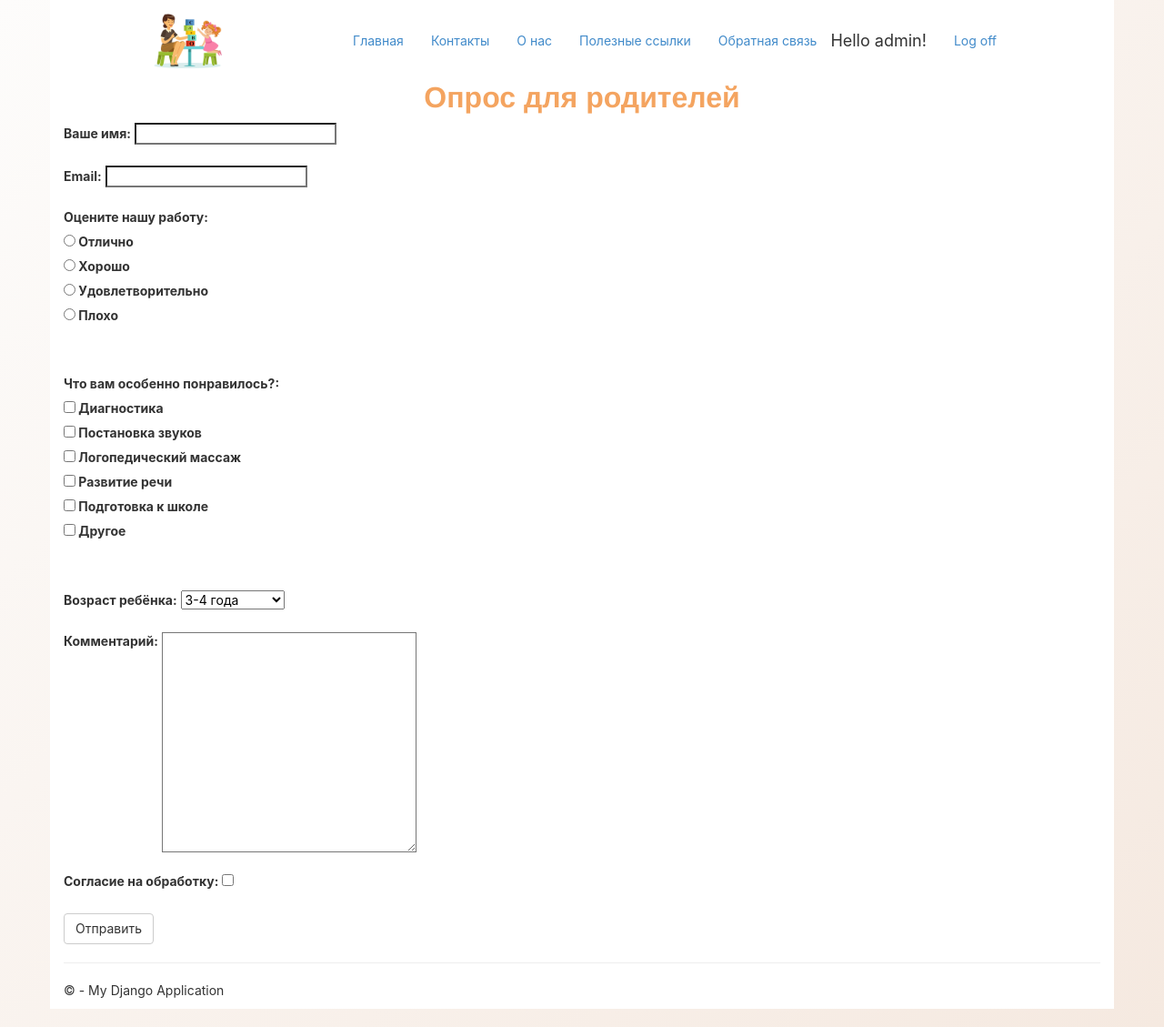
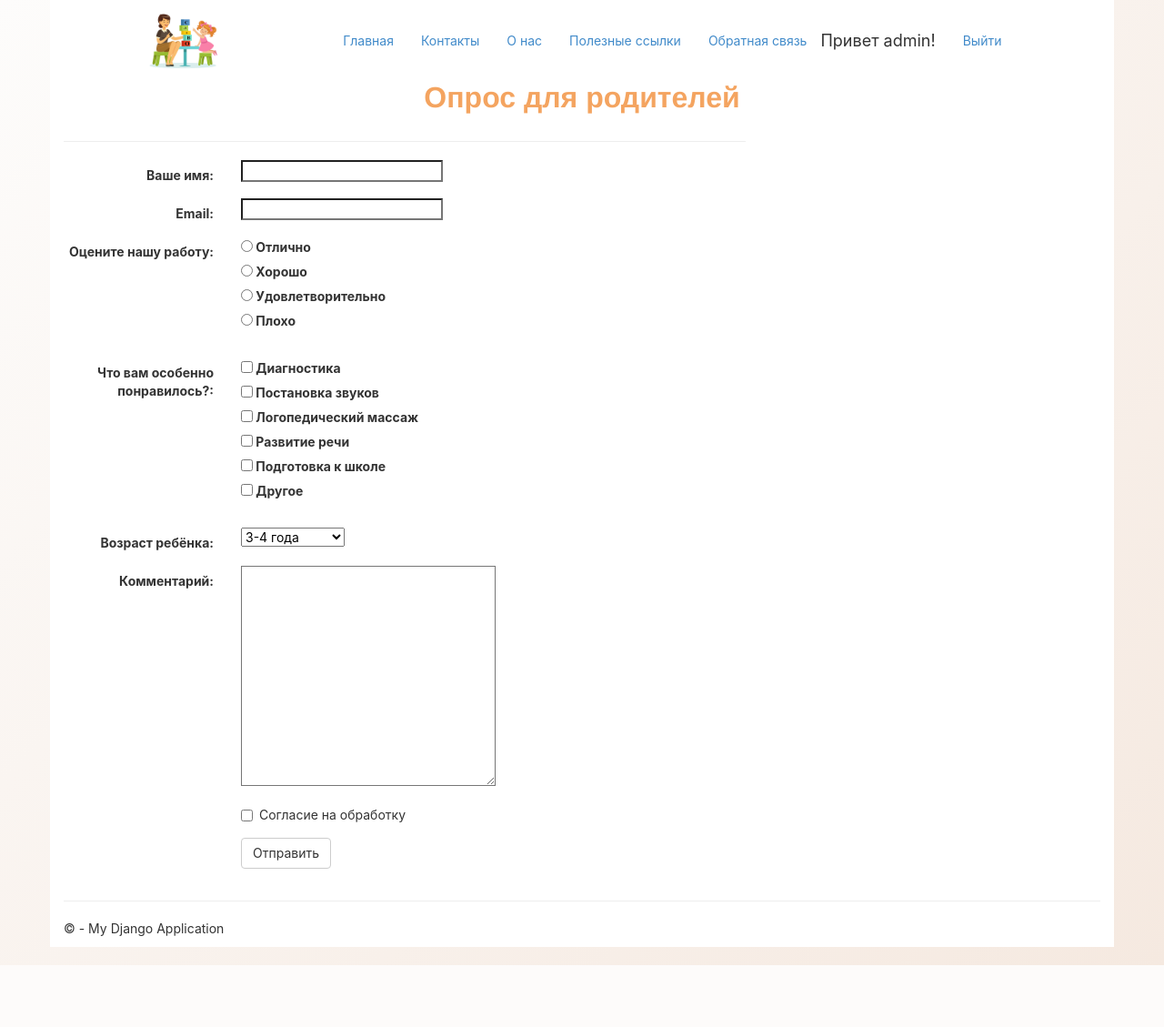
Before and after one commit to Lenchis21/DjangoSite, a Django app: page /pool/ in a window 1280 px wide. Shown: the whole page at 91% size. After the commit the page ends 1061 px from the top, so only its background shows below. Run offline with Django 3.2, Linux system fonts and the light colour scheme; a user stored in the database is signed in; some libraries are stand-ins or nearby versions.

Commit message:
Отредактировал авторизацию, нужно добавить регистрацию.

```diff
--- a/DjangoSite/DjangoSite/urls.py
+++ b/DjangoSite/DjangoSite/urls.py
@@ -22,7 +22,7 @@ urlpatterns = [
              authentication_form=forms.BootstrapAuthenticationForm,
              extra_context=
              {
-                 'title': 'Log in',
+                 'title': 'Вход',
                  'year' : datetime.now().year,
              }
          ),
--- a/DjangoSite/app/forms.py
+++ b/DjangoSite/app/forms.py
@@ -14,11 +14,11 @@ class BootstrapAuthenticationForm(AuthenticationForm):
     username = forms.CharField(max_length=254,
                                widget=forms.TextInput({
                                    'class': 'form-control',
-                                   'placeholder': 'User name'}))
+                                   'placeholder': 'Имя'}))
     password = forms.CharField(label=_("Password"),
                                widget=forms.PasswordInput({
                                    'class': 'form-control',
-                                   'placeholder':'Password'}))
+                                   'placeholder':'Пароль'}))
 
 class ReviewForm(forms.Form):
     name = forms.CharField(label='Ваше имя', min_length = 2,  max_length=100)
--- a/DjangoSite/app/templates/app/loginpartial.html
+++ b/DjangoSite/app/templates/app/loginpartial.html
@@ -2,15 +2,15 @@
 <form id="logoutForm" action="/logout/" method="post" class="navbar-right">
     {% csrf_token %}
     <ul class="nav navbar-nav navbar-right">
-        <li><span class="navbar-brand">Hello {{ user.username }}!</span></li>
-        <li><a href="javascript:document.getElementById('logoutForm').submit()">Log off</a></li>
+        <li><span class="navbar-brand">Привет {{ user.username }}!</span></li>
+        <li><a href="javascript:document.getElementById('logoutForm').submit()">Выйти</a></li>
     </ul>
 </form>
 
 {% else %}
 
 <ul class="nav navbar-nav navbar-right">
-    <li><a href="{% url 'login' %}">Log in</a></li>
+    <li><a href="{% url 'login' %}">Войти</a></li>
 </ul>
 
 {% endif %}
--- a/DjangoSite/app/templates/app/pool.html
+++ b/DjangoSite/app/templates/app/pool.html
@@ -1,41 +1,87 @@
-
-
 {% extends "app/layout.html" %}
 {% load static %}
 
 {% block content %}
+<link rel="stylesheet" type="text/css" href="{% static 'app/content/site.css' %}" />
+
+<h2 class="title">{{ title }}</h2>
+
 {% if not data %}
+<div class="row">
+    <div class="col-md-8">
+        <section id="feedbackForm">
+            <form method="post" class="form-horizontal">
+                {% csrf_token %}
+                <hr />
 
- <h2 class="title">{{ title }}</h2>
+                <div class="form-group">
+                    <label for="{{form.name.id_for_label}}" class="col-md-3 control-label">{{ form.name.label }}:</label>
+                    <div class="col-md-9">{{ form.name }}</div>
+                </div>
 
-    <form method="post">
-        {% csrf_token %}
-        <label for="{{form.name.id_for_label}}">{{ form.name.label }}:</label>
-        {{form.name}} <br><br>
-        <label for="{{form.email.id_for_label}}">{{ form.email.label }}:</label>
-        {{form.email}} <br><br>
-        <label for="{{form.rating.id_for_label}}">{{ form.rating.label }}:</label>
-        {{form.rating}} <br><br>
-        <label for="{{form.liked.id_for_label}}">{{ form.liked.label }}:</label>
-        {{form.liked}} <br><br>
-        <label for="{{form.age.id_for_label}}">{{ form.age.label }}:</label>
-        {{form.age}} <br><br>
-        <label for="{{form.message.id_for_label}}">{{ form.message.label }}:</label>
-        {{form.message}} <br><br>
-        <label for="{{form.consent.id_for_label}}">{{ form.consent.label }}:</label>
-        {{form.consent}} <br><br>
-        <input type="submit" value="Отправить" class="btn btn-default">
-    </form>
+                <div class="form-group">
+                    <label for="{{form.email.id_for_label}}" class="col-md-3 control-label">{{ form.email.label }}:</label>
+                    <div class="col-md-9">{{ form.email }}</div>
+                </div>
+
+                <div class="form-group">
+                    <label for="{{form.rating.id_for_label}}" class="col-md-3 control-label">{{ form.rating.label }}:</label>
+                    <div class="col-md-9">{{ form.rating }}</div>
+                </div>
+
+                <div class="form-group">
+                    <label for="{{form.liked.id_for_label}}" class="col-md-3 control-label">{{ form.liked.label }}:</label>
+                    <div class="col-md-9">{{ form.liked }}</div>
+                </div>
+
+                <div class="form-group">
+                    <label for="{{form.age.id_for_label}}" class="col-md-3 control-label">{{ form.age.label }}:</label>
+                    <div class="col-md-9">{{ form.age }}</div>
+                </div>
+
+                <div class="form-group">
+                    <label for="{{form.message.id_for_label}}" class="col-md-3 control-label">{{ form.message.label }}:</label>
+                    <div class="col-md-9">{{ form.message }}</div>
+                </div>
+
+                <div class="form-group">
+                    <div class="col-md-offset-3 col-md-9">
+                        <div class="checkbox">
+                            <label>
+                                {{ form.consent }} {{ form.consent.label }}
+                            </label>
+                        </div>
+                    </div>
+                </div>
+
+                <div class="form-group">
+                    <div class="col-md-offset-3 col-md-9">
+                        <input type="submit" value="Отправить" class="btn btn-default" />
+                    </div>
+                </div>
+            </form>
+        </section>
+    </div>
+</div>
+
 {% else %}
-   <br><h2 class="title">Благодарим за предоставленную информацию!</h2>
-   <h3 class="subtitle">Ваш выбор следующий:</h3>
-   <ul>
-       <li class="description"><span>Ваше имя: </span>{{data.name}}</li>
-       <li class="description"><span>Ваш email: </span>{{data.email}}</li>
-       <li class="description"><span>Что вам больше всего понравилось: </span>{{data.liked}}</li>
-       <li class="description"><span>Выбранная вами оценка: </span>{{data.rating}}</li>
-       <li class="description"><span>Возраст вашего ребенка: </span>{{data.age}}</li>
-       <li class="description"><span>Ваш отзыв: </span>{{data.message}}</li>
-   </ul>
+<div class="row">
+    <div class="col-md-8">
+        <br><h3>Благодарим за предоставленную информацию!</h3>
+        <p>Ваш выбор следующий:</p>
+        <ul class="list-unstyled">
+            <li><strong>Имя:</strong> {{ data.name }}</li>
+            <li><strong>Email:</strong> {{ data.email }}</li>
+            <li><strong>Понравилось:</strong> {{ data.liked }}</li>
+            <li><strong>Оценка:</strong> {{ data.rating }}</li>
+            <li><strong>Возраст ребенка:</strong> {{ data.age }}</li>
+            <li><strong>Отзыв:</strong> {{ data.message }}</li>
+        </ul>
+    </div>
+</div>
 {% endif %}
 {% endblock %}
+
+{% block scripts %}
+<script src="{% static 'app/scripts/jquery.validate.min.js' %}"></script>
+{% endblock %}
--- a/DjangoSite/app/views.py
+++ b/DjangoSite/app/views.py
@@ -7,6 +7,9 @@ from django.shortcuts import render
 from django.http import HttpRequest
 from .forms import ReviewForm
 from django.shortcuts import render, redirect
+from django.contrib.auth.forms import UserCreationForm
+
+
 
 
 def home(request):
```
Also changed, not shown: DjangoSite/app/templates/app/login.html (+7 -6 lines), DjangoSite/db.sqlite3.
